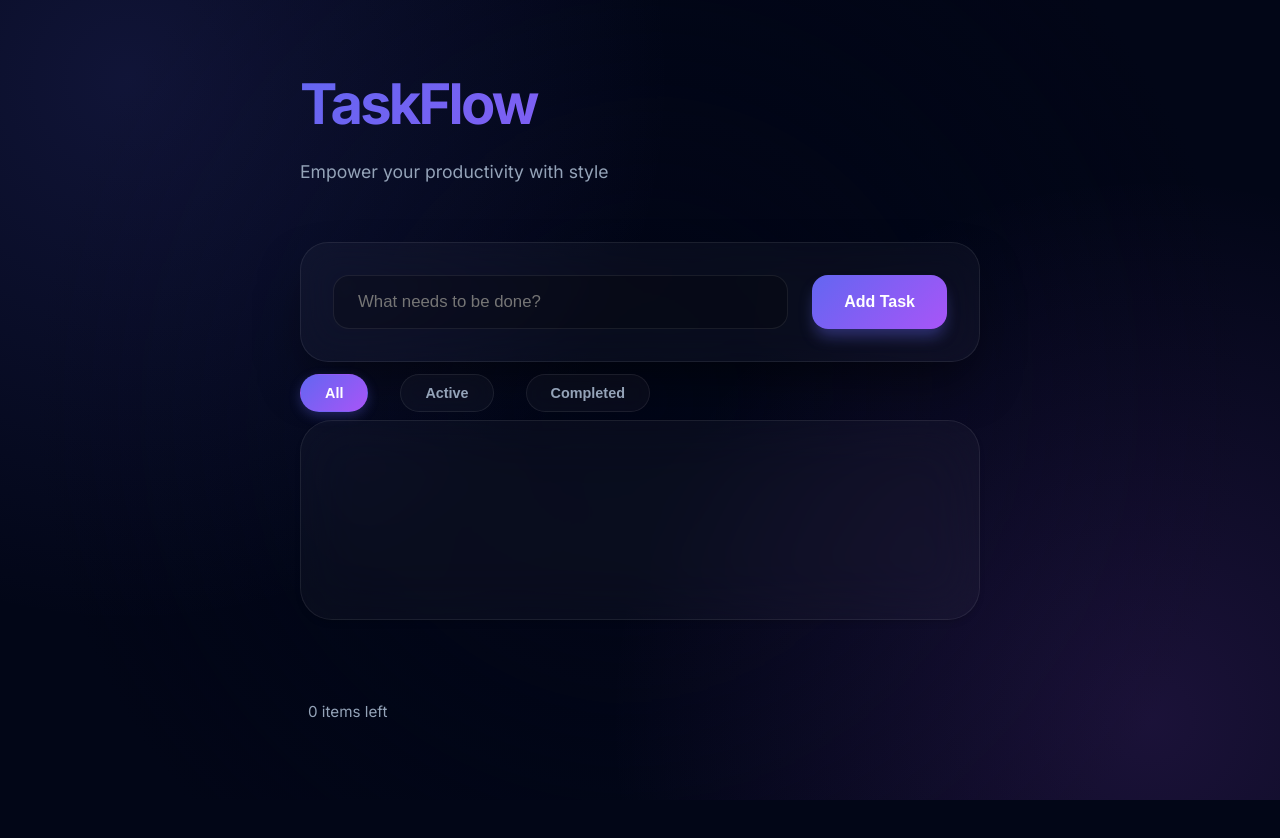
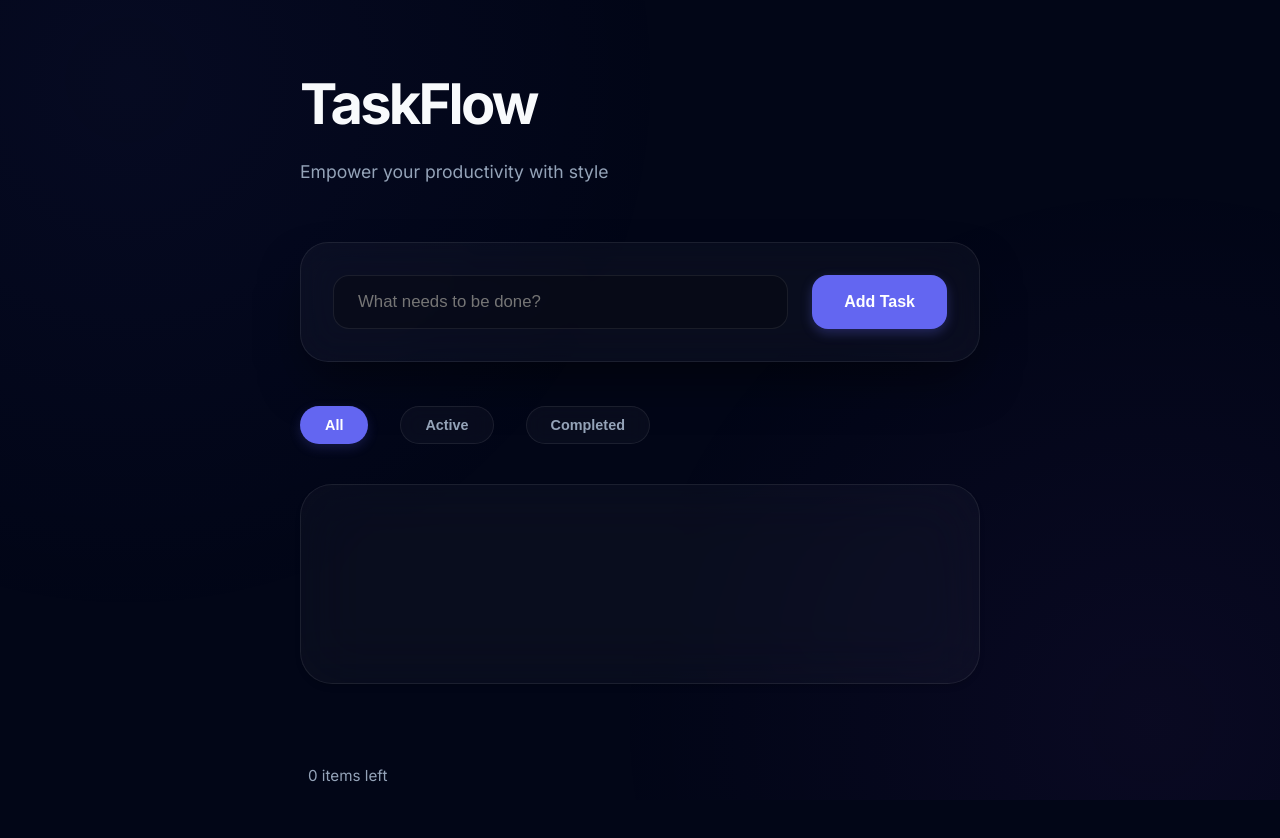
Before and after one commit to shreyashagrawal00/Global-Trend, a website: page public/index.html in a window 1280 px wide. Before the commit the page ends 800 px from the top, so only its background shows below. Drawn offline with Linux system fonts and the light colour scheme; no server answers.

```diff
--- a/public/style.css
+++ b/public/style.css
@@ -1,7 +1,8 @@
 :root {
     --bg-color: #020617;
-    --primary-gradient: linear-gradient(135deg, #6366f1 0%, #a855f7 100%);
-    --primary-glow: rgba(99, 102, 241, 0.4);
+    --primary-color: #6366f1;
+    --primary-hover: #4f46e5;
+    --primary-glow: rgba(99, 102, 241, 0.3);
     --text-main: #f8fafc;
     --text-muted: #94a3b8;
     --glass-bg: rgba(255, 255, 255, 0.03);
@@ -38,9 +39,8 @@
     height: 100%;
     z-index: -1;
     background:
-        radial-gradient(circle at 10% 10%, rgba(99, 102, 241, 0.15) 0%, transparent 40%),
-        radial-gradient(circle at 90% 90%, rgba(168, 85, 247, 0.15) 0%, transparent 40%),
-        radial-gradient(circle at 50% 50%, rgba(0, 0, 0, 0) 0%, var(--bg-color) 80%);
+        radial-gradient(circle at 10% 10%, rgba(99, 102, 241, 0.05) 0%, transparent 40%),
+        radial-gradient(circle at 90% 90%, rgba(168, 85, 247, 0.05) 0%, transparent 40%);
 }
 
 .app-container {
@@ -57,17 +57,18 @@
     to { opacity: 1; transform: translateY(0); }
 }
 
-header {
-    text-align: left;
+main {
+    display: flex;
+    flex-direction: column;
+    gap: 32px;
 }
+
 
 header h1 {
     font-size: 3.5rem;
     font-weight: 800;
     letter-spacing: -0.05em;
-    background: var(--primary-gradient);
-    -webkit-background-clip: text;
-    -webkit-text-fill-color: transparent;
+    color: var(--text-main);
     margin-bottom: 8px;
 }
 
@@ -116,7 +117,7 @@
 }
 
 #add-btn {
-    background: var(--primary-gradient);
+    background: var(--primary-color);
     color: white;
     border: none;
     border-radius: 16px;
@@ -125,14 +126,14 @@
     font-size: 1rem;
     cursor: pointer;
     transition: all 0.3s cubic-bezier(0.4, 0, 0.2, 1);
-    box-shadow: 0 10px 15px -3px var(--primary-glow);
+    box-shadow: 0 4px 12px var(--primary-glow);
     white-space: nowrap;
 }
 
 #add-btn:hover {
     transform: translateY(-2px);
-    box-shadow: 0 20px 25px -5px var(--primary-glow);
-    filter: brightness(1.1);
+    background: var(--primary-hover);
+    box-shadow: 0 10px 20px -5px var(--primary-glow);
 }
 
 #add-btn:active {
@@ -165,10 +166,10 @@
 }
 
 .filter-btn.active {
-    background: var(--primary-gradient);
+    background: var(--primary-color);
     color: white;
     border-color: transparent;
-    box-shadow: 0 4px 12px rgba(99, 102, 241, 0.3);
+    box-shadow: 0 4px 12px rgba(99, 102, 241, 0.2);
 }
 
 /* Task List */
@@ -229,9 +230,9 @@
 }
 
 .task-checkbox.checked {
-    background: var(--primary-gradient);
+    background: var(--primary-color);
     border-color: transparent;
-    box-shadow: 0 0 10px rgba(99, 102, 241, 0.4);
+    box-shadow: 0 0 10px rgba(99, 102, 241, 0.2);
 }
 
 .task-checkbox.checked::after {
```
